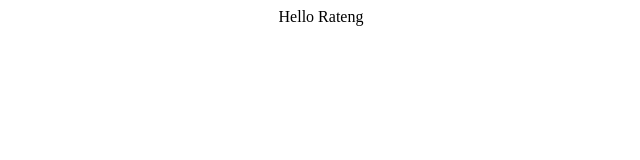
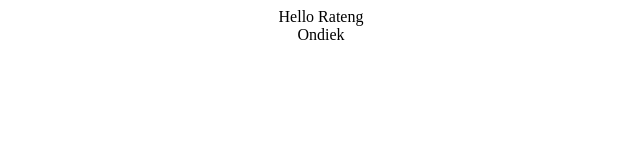
Before and after one commit to PeterOsoo/vue-js, a Vue app: page / in a window 1280 px wide. Shown: the top 160 px of the page, without its empty margins (319-959 px from the left). Built offline with nearby package versions, Linux system fonts and the light colour scheme.

Commit message:
Binding Text - using v-text directive

```diff
--- a/src/App.vue
+++ b/src/App.vue
@@ -1,5 +1,6 @@
 <template>
   <div>{{greet}} {{name}}</div>
+  <div v-text="channel"></div>
 </template>
 
 <script>
@@ -9,7 +10,8 @@ export default {
   data() {
     return {
       greet: "Hello",
-      name: "Rateng"
+      name: "Rateng",
+      channel: "Ondiek"
     }
   }
 }
```
